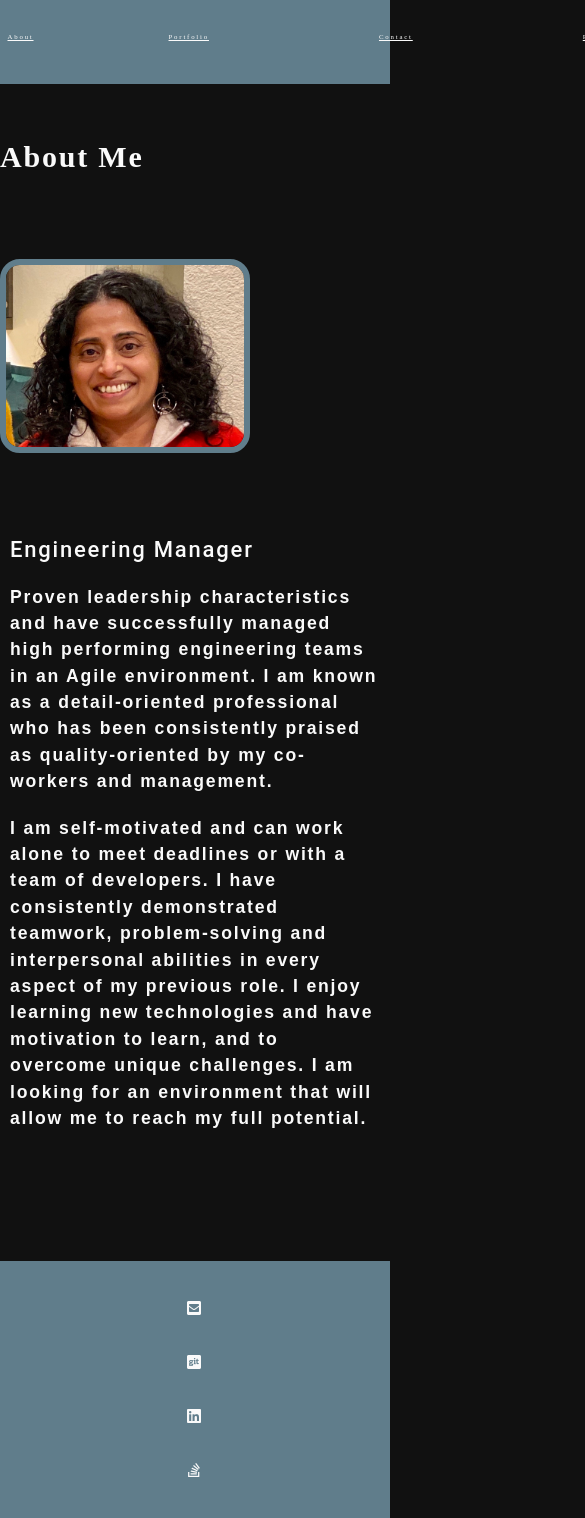
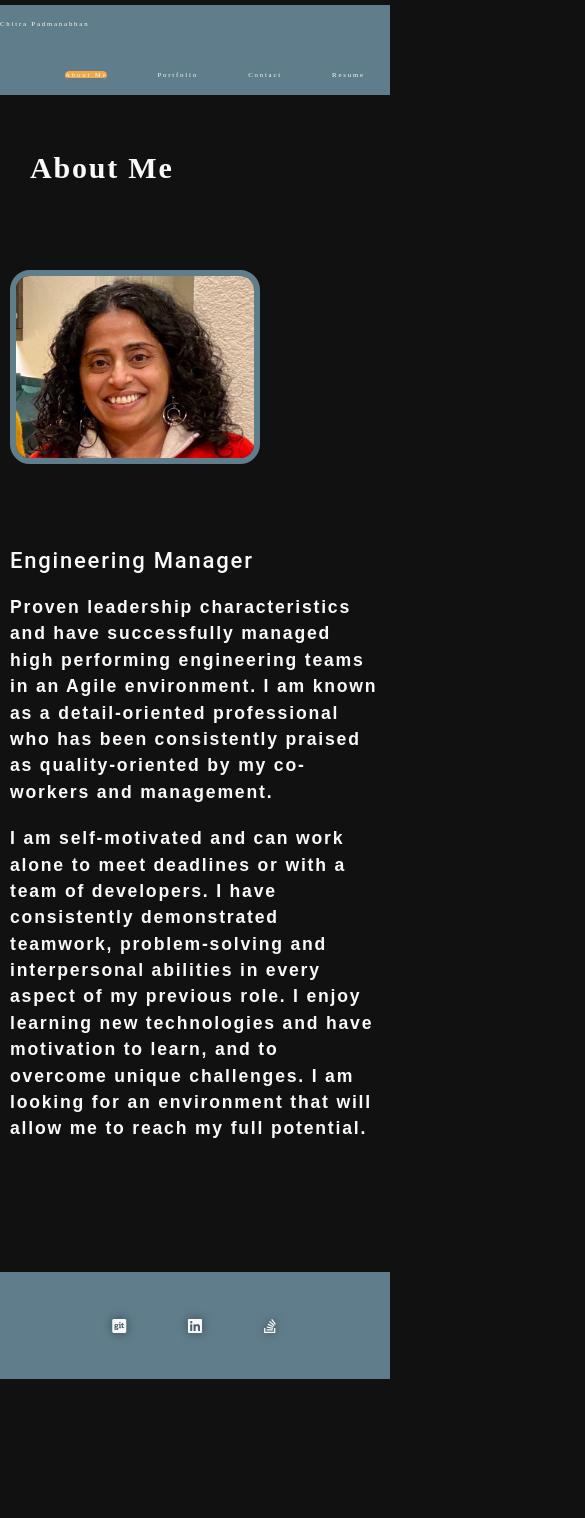
Before and after one commit to ciyer87/React-Portfolio, a React (Create React App) app: page / in a window 390 px wide. Shown: the top 1518 px of the page, 585 px wide, since content can reach past the window. After the commit the page ends 1379 px from the top, so only its background shows below. Built offline with nearby package versions, Linux system fonts and the light colour scheme; the HTML template or start-up script is replaced by a standard one.

Commit message:
added css, fixed bugs

```diff
--- a/src/App.js
+++ b/src/App.js
@@ -3,7 +3,9 @@ import About from './components/About';
 import Nav from './components/Nav';
 import Footer from './components/Footer';
 import Portfolio from "./components/Portfolio";
-import Contact from "./components/Contact";
+// import Contact from "./components/Contact";
+import Contact from "./components/ContactForm"
+
 import Resume from "./components/Resume";
 
 
--- a/src/components/Contact/index.js
+++ b/src/components/Contact/index.js
@@ -10,7 +10,10 @@ function About() {
                 </div>
                 <div className="text">
                     <div className="title">Contact me</div>
-                    <div className="mAll">
+
+                    <a href="https://github.com/ciyer87" target="_blank" rel="noreferrer"><i className="fab fa-git-square" size="3x" color="#607d8b"></i></a>
+                    <a href="https://www.linkedin.com/in/chitra-padmanabhan-2404812/" target="_blank" rel="noreferrer"><i className="fab fa-linkedin"></i></a>
+                    {/* <div className="mAll">
                         <a href="mailto:chitra.iyer00@gmail.com">
                             <FontAwesomeIcon icon={["fas", "envelope-square"]} size="1x" color="#607d8b" />
                         </a> <a href="mailto:chitra.iyer00@gmail.com">chitra.iyer00@gmail.com</a>
@@ -19,9 +22,9 @@ function About() {
                         <div>
                             <FontAwesomeIcon icon={["fas", "mobile-alt"]} size="1x" color="#607d8b" /> (650)-346-1836
 
-                        </div>
+                        </div> */}
 
-                    </div>
+                    {/* </div> */}
 
                 </div>
             </div>
--- a/src/components/ContactForm/index.js
+++ b/src/components/ContactForm/index.js
@@ -34,8 +34,9 @@ function ContactForm() {
   };
 
   return (
-    <section>
-      <h1 data-testid="h1tag">Contact</h1>
+    <section className="container">
+      <div className="title">Contact</div>
+      <div className="about">
         <form id="contact-form" onSubmit={handleSubmit}>
           <div>
             <label htmlFor="name">Name: </label>
@@ -43,12 +44,14 @@ function ContactForm() {
             <input type="text" name="name" defaultValue={name} onBlur={handleChange} />
           </div>
           <div>
+            <p></p>
             <label htmlFor="email">Email address:</label>
             <p></p>
             {'\n'}
             <input type="email" name="email" defaultValue={email} onBlur={handleChange} />
           </div>
           <div>
+            <p></p>
             <label htmlFor="message">Message:</label>
             <p></p>
             {'\n'}
@@ -62,6 +65,7 @@ function ContactForm() {
           )}
           <button data-testid="button" type="submit">Submit</button>
         </form>
+      </div>
     </section>
   );
 }
--- a/src/components/Footer/index.js
+++ b/src/components/Footer/index.js
@@ -7,31 +7,12 @@ function Footer() {
     return (
 
         <footer id="footer">
-            <div>
-                <a className ="icon" href="mailto:chitra.iyer00@gmail.com">
-                    {/* <FontAwesomeIcon icon={["fas", "envelope-square"]} size="3x"  /> */}
-                    <i className="fas fa-envelope-square" id="icon" ></i>
-                </a>
-            </div>
-            <div>
-                <a className="icon" href="https://github.com/ciyer87" target="_blank" rel="noreferrer">
-                    {/* <FontAwesomeIcon icon={["fab", "git-square"]} size="3x" color="#607d8b" /> */}
-                    <i className="fab fa-git-square" size="3x" color="#607d8b"></i>
-                </a>
-            </div>
-            <div>
-                <a className="icon" href="https://www.linkedin.com/in/chitra-padmanabhan-2404812/" target="_blank" rel="noreferrer">
-                    {/* <FontAwesomeIcon icon={["fab", "linkedin"]} size="3x" color="#607d8b" /> */}
-                    <i className="fab fa-linkedin"></i>
-                </a>
-            </div>
-            <div>
-                <a className="icon" href="https://stackoverflow.com/users/16558724/chitra" target="_blank" rel="noreferrer">
-                    {/* <FontAwesomeIcon icon={["fab", "stack-overflow"]} size="3x" color="#607d8b" /> */}
-                    <i className="fab fa-stack-overflow"></i>
-                </a>
-            </div>
-        </footer>
+           <div className="footer" id="footer">
+             <a href="https://github.com/ciyer87" target="_blank" rel="noreferrer"><i className="fab fa-git-square" size="3x" color="#607d8b"></i></a>
+             <a href="https://www.linkedin.com/in/chitra-padmanabhan-2404812/" target="_blank" rel="noreferrer"><i className="fab fa-linkedin"></i></a>
+             <a href="https://stackoverflow.com/users/16558724/chitra"target="_blank" rel="noreferrer"><i className="fab fa-stack-overflow"></i></a>
+         </div>
+         </footer>
     );
 };
 
--- a/src/components/Resume/index.js
+++ b/src/components/Resume/index.js
@@ -3,11 +3,12 @@ import React from 'react';
 function About() {
     return (
         <section className="container">
-            <h2 className="mAll">Resume</h2>
+            <div className="title">Portfolio</div>
             <div className="mLeftRight">Download my <a href={require(`../../assets/downloads/ChitraResume.pdf`).default}>Resume</a></div>
             <div className="resume">
                 <div className="mAll">
-                    <h3>Front-end Skills</h3>
+                    {/* <h3>Front-end Skills</h3> */}
+                    <div className="title">Front-end Skills</div>
                     <ul className="skillsList">
                         <li>HTML</li>
                         <li>CSS</li>
@@ -22,7 +23,8 @@ function About() {
                     </ul>
                 </div>
                 <div className="mAll">
-                    <h3>Back-end Skills</h3>
+                    {/* <h3>Back-end Skills</h3> */}
+                    <div className="title">Back-end Skills</div>
                     <ul className="skillsList">
                         <li>API's</li>
                         <li>Node</li>
@@ -36,7 +38,8 @@ function About() {
                     </ul>
                 </div>
                 <div className="mAll">
-                    <h3>Applications</h3>
+                    {/* <h3>Applications</h3> */}
+                    <div className="title">Applications</div>
                     <ul className="skillsList">
                         <li>Github</li>
                         <li>GitHub Pages</li>
--- a/src/index.css
+++ b/src/index.css
@@ -84,7 +84,7 @@ p {
 }
 
 a {
-  color: #607d8b;
+  color: #fafafa;
   text-decoration: underline;
 
 }
@@ -101,6 +101,7 @@ header {
 
 header a {
   color: var(--light);
+  text-decoration: none;
 }
 
 header nav {
@@ -114,7 +115,12 @@ header nav ul {
   margin-right: 50px;
 }
 
-button {
+.active {
+	background-color: var(--secondary);
+	border-radius: 15px;
+}
+
+/* button {
   font-size: 1rem;
   text-decoration: none;
   padding: 0.25rem 1rem;
@@ -124,7 +130,7 @@ button {
   cursor: pointer;
   margin: 0 1px;
   background-color: var(--secondary);
-}
+} */
 
 button:hover {
   opacity: .8;
@@ -166,7 +172,8 @@ img {
 }
 
 .mLeftRight {
-	margin: 0 20px;
+
+  padding-top: 50px;
 }
 
 .mAll {
@@ -180,6 +187,12 @@ span[role="img"] {
 
 form {
   width: 40%;
+}
+
+
+.error-text {
+  color: rgba(253, 106, 2, 1);
+  margin-bottom: 12px
 }
 
 input {
@@ -196,11 +209,30 @@ input:focus {
   box-shadow: 0 0 .25rem rgba(0, 0, 0, .5);
 }
 
-li {
+/* li {
+  list-style: none;
+} */
+
+nav li {
   list-style: none;
 }
 
-nav a:hover {
+header nav ul li a, footer a {
+	padding: 3px 10px;
+	color: var(--light);
+	font-weight: lighter;
+	font-size: 1.5vw;
+	text-shadow: 0 0 10px rgba(0, 0, 0, 0.5);
+	margin: 0 5px;
+	border-bottom: 2px solid #607d8b;
+}
+
+header nav ul li a:hover, footer a:hover {
+	border-radius: 15px;
+	text-shadow: none;
+}
+
+/* nav a:hover {
   text-decoration: none;
 }
 
@@ -208,10 +240,10 @@ nav  li {
   cursor: pointer;
   padding-left: 100px;
 
-}
+} */
 
 textarea {
-	width: 600px;
+	width: 375px;
 	height: 120px;
 	border: 3px solid #cccccc;
 	padding: 5px;
@@ -320,7 +352,7 @@ textarea {
 }
 
 button {
-	background: var(--primary);
+	background: var(--secondary);
 	border: 0;
 	border-radius: 5px;
 	color: #fff;
@@ -331,10 +363,10 @@ button {
 	padding: 10px 15px;
 }
 
-
+/*
 .navActive {
   color: var(--secondary);
-}
+} */
 
 .about {
 	/* display: flex;
@@ -345,6 +377,21 @@ button {
 	margin: auto 0;
 	padding-top: 30px;
 }
+
+.resume {
+  display: flex;
+	flex-wrap: wrap;
+	align-content: center;
+	align-items: center;
+	justify-content: space-around;
+	margin: auto 0;
+  padding-top: 20px;
+  align-content: flex-end;
+	align-items: flex-start;
+	justify-content: left;
+	padding-top: 10px;
+}
+
 .about .text {
 	/* width: 500px; */
 	font-family: 'Montserrat', sans-serif;
@@ -380,6 +427,7 @@ footer {
 
 footer a {
   color: var(--light);
+  margin: 10px;
 }
 
 .card {
@@ -432,20 +480,16 @@ footer a {
   color: #d50000;
 }
 
-.contactme {
-  display: flex;
-  align-content: center;
-	align-items: center;
-	justify-content: space-around;
-	margin: auto 0;
-	padding-top: 30px;
+
+/* Contact Form Styles */
+
+textarea {
+	width: 100%;
+	height: 100px;
 }
 
-.contactme .text {
-  font-family: 'Montserrat', sans-serif;
-	font-size: 16px;
-  padding: 10px 10px;
-  margin-top: 50px;
+ .error-text {
+	color: red;
 }
 
 .contactme .text .title {
@@ -482,15 +526,15 @@ footer a {
 
 .overlay {
   position: absolute;
-  top: 0;
+  top: -10px;
   bottom: 0;
-  left: 0;
+  left: -10px;
   right: 0;
   height: 100%;
   width: 100%;
   opacity: 0;
   transition: .5s ease;
-  background-color: #6CADDC;
+  background-color: #607d8b;
   margin: 10px;
   padding: 10px;
 }
@@ -509,6 +553,10 @@ footer a {
   -ms-transform: translate(-50%, -50%);
   transform: translate(-50%, -50%);
   text-align: center;
+}
+
+.fab {
+  padding: 10px;
 }
 
 /* Parent Container */
@@ -576,10 +624,40 @@ footer a {
 	}
 }
 
+@media screen and (max-width: 844px) {
+  #nav-link {
+    padding: 0px;
+  }
+
+  .title {
+    padding-left: 10px;
+  }
+  .about .pic img {
+    margin-left:10px;
+  }.title {
+    padding-left: 10px;
+  }
+  .about .pic img {
+    margin-left:10px;
+  }
+  header {
+    display: block;
+    justify-content: center;
+    position: relative;
+  }
+  header nav ul {
+		margin: 20px 0 10px 0;
+		width: 100%;
+		justify-content: space-around;
+	}
+
+}
+
 @media screen and (max-width: 676px) {
 	header {
 		justify-content: center;
-		position: relative;
+    position: relative;
+    display: block;
 	}
 	header h1 {
 		width: 100%;
@@ -588,14 +666,23 @@ footer a {
 	header nav ul {
 		margin: 20px 0 10px 0;
 		width: 100%;
-		justify-content: center;
+		justify-content: space-around;
 	}
 	header nav ul li a, footer, footer a {
 		font-size: 16px;
-	}
+  }
+  #nav-link {
+    padding: 0px;
+  }
 }
 
 @media screen and (max-width: 560px) {
+
+  header {
+    display: block;
+    justify-content: space-around;
+    position: relative;
+  }
 	header nav ul li a, footer, footer a {
 		font-size: 16px;
 	}
@@ -606,10 +693,24 @@ footer a {
 	footer div {
 		text-align: center;
 		padding: 15px;
-	}
+  }
+  .title {
+    padding-left: 30px;
+  }
+  #nav-link {
+    padding: 0px;
+  }
+  .about .pic img {
+    margin-left:10px;
+  }
 }
 
 @media screen and (max-width: 386px) {
+  header {
+    display: block;
+    justify-content: center;
+    position: relative;
+  }
 	header h1 {
 		font-size: 24px;
 	}
@@ -624,6 +725,19 @@ footer a {
 		text-align: center;
 		padding: 10px;
   }
-
-
+  .title {
+    padding-left: 10px;
+  }
+  .about .pic img {
+    margin-left:10px;
+  }
+  form {
+    padding-left: 10px;
+  }
+  .mLeftRight {
+    padding-left: 10px;
+  }
+  #nav-link {
+    padding: 0px;
+  }
 }
```
Also changed, not shown: src/components/Portfolio/index.js (+12 -12 lines). Lines whose indentation alone changed are shown as unchanged.
